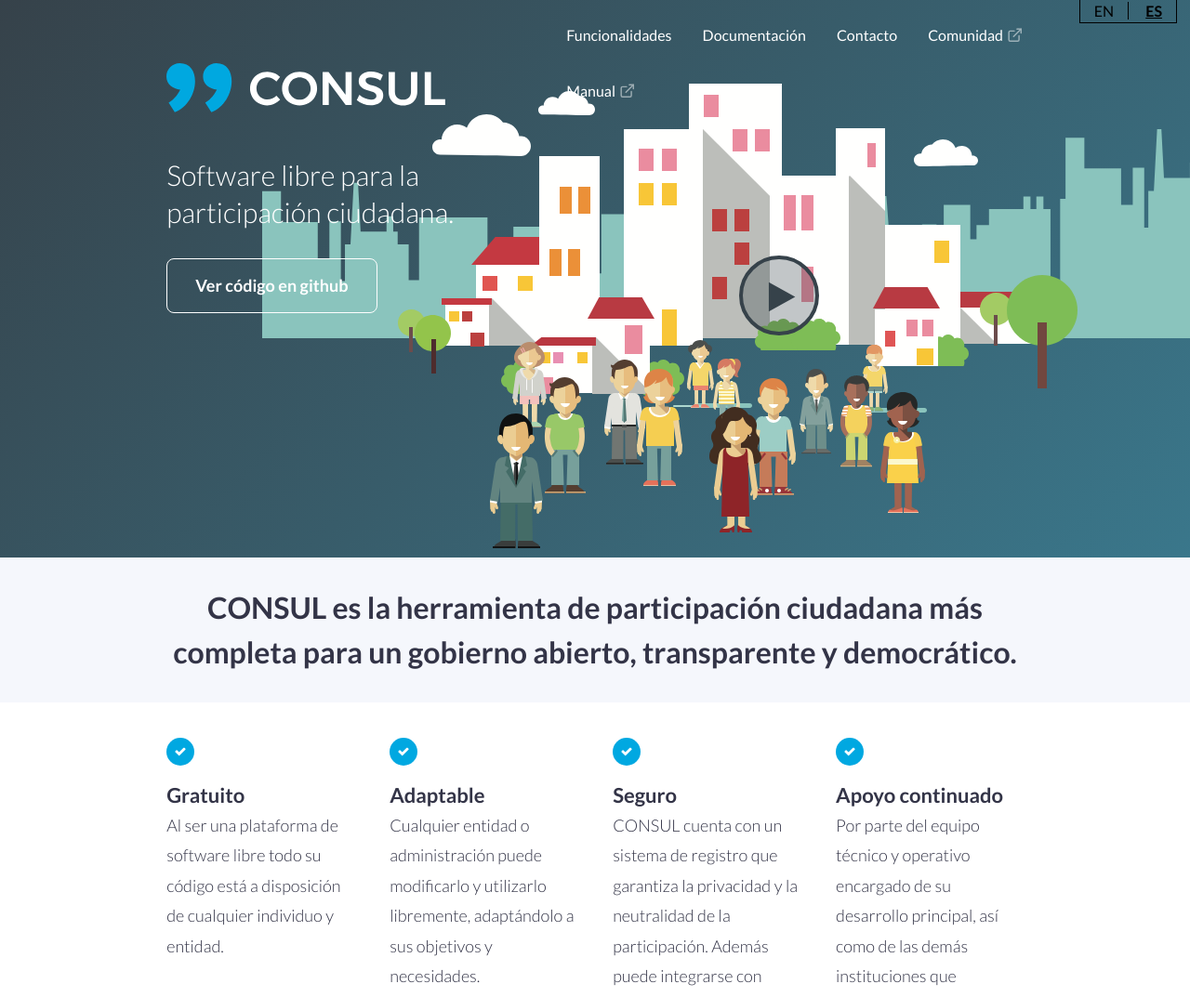
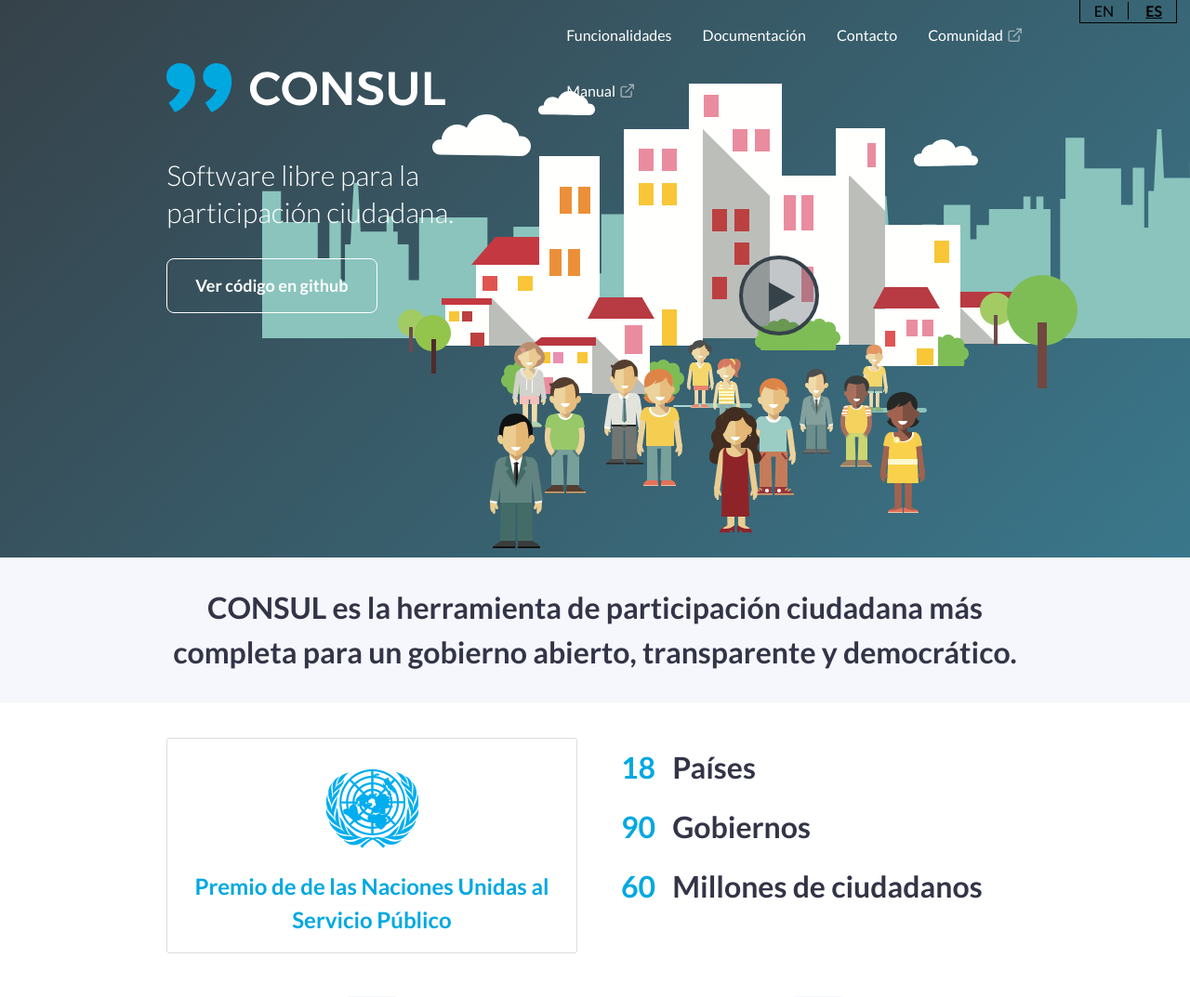
Before and after one commit to consuldemocracy/website, a Jekyll site: the page built from es/index.html, in a window 1280 px wide. Shown: the top 1073 px of the page at 93% size. Built offline with Jekyll 4.4.1, drawn with Linux system fonts in a browser that asks for light colours; some of the changed text lies outside the part shown.

Commit message:
Adds intro section

```diff
--- a/_data/i18n/es.yml
+++ b/_data/i18n/es.yml
@@ -21,6 +21,19 @@
 trusted: "Usado por ciudades y organizaciones de todo el mundo"
 repositories_list: "Lista completa de repositorios"
 participation: "Es la hora de las ciudades inteligentes"
+intro:
+  un_award: "Premio de de las Naciones Unidas al Servicio Público"
+  un_award_url: "https://publicadministration.un.org/es/UNPSA"
+  countries_number: "18"
+  countries: "Países"
+  governments_number: "90"
+  governments: "Gobiernos"
+  citizens_number: "60"
+  citizens: "Millones de ciudadanos"
+  idb: "Código para el Desarrollo Banco Inter-Americano para el Desarollo (BID)"
+  idb_url: "https://code.iadb.org/es/repositorio/47/consul"
+  undp: "Trabajando con el Programa de Naciones Unidas para el Desarrollo"
+  undp_url: "http://www.undp.org/content/undp/es/home.html"
 summary:
   free_title: "Gratuito"
   free_description: "Al ser una plataforma de software libre todo su código está a disposición de cualquier individuo y entidad."
--- a/_includes/index.html
+++ b/_includes/index.html
@@ -5,6 +5,10 @@
 </div>
 
 <div class="container margin">
+  {% include intro.html %}
+</div>
+
+<div class="container">
   {% include summary.html %}
 </div>
 
--- /dev/null
+++ b/_includes/intro.html
@@ -0,0 +1,48 @@
+<div class="intro">
+  <div class="row">
+    <div class="col-6 text-center">
+      <div class="un-card">
+        <a href="{{ site.data.i18n[page.locale].intro.un_award_url }}" target="_blank">
+          <img src="/img/intro/un_award.png" alt="{{ site.data.i18n[page.locale].intro.un_award }}">
+          <br>
+          <span>
+            <strong>{{ site.data.i18n[page.locale].intro.un_award }}</strong>
+          </span>
+        </a>
+      </div>
+    </div>
+    <div class="col-6">
+      <div class="row">
+        <div class="col-12">
+          <span class="number">{{ site.data.i18n[page.locale].intro.countries_number }}</span>
+          <span class="number-title">{{ site.data.i18n[page.locale].intro.countries }}</span>
+        </div>
+        <div class="col-12">
+          <span class="number">{{ site.data.i18n[page.locale].intro.governments_number }}</span>
+          <span class="number-title">{{ site.data.i18n[page.locale].intro.governments }}</span>
+        </div>
+        <div class="col-12">
+          <span class="number">{{ site.data.i18n[page.locale].intro.citizens_number }}</span>
+          <span class="number-title">{{ site.data.i18n[page.locale].intro.citizens }}</span>
+        </div>
+      </div>
+    </div>
+  </div>
+
+  <div class="development margin">
+    <div class="row text-center">
+      <div class="col-6">
+        <a href="{{ site.data.i18n[page.locale].intro.idb_url }}" target="_blank">
+          <img src="/img/intro/idb.png" alt="{{ site.data.i18n[page.locale].intro.idb }}">
+          <span>{{ site.data.i18n[page.locale].intro.idb }}</span>
+        </a>
+      </div>
+      <div class="col-6">
+        <a href="{{ site.data.i18n[page.locale].intro.undp_url }}" target="_blank">
+          <img src="/img/intro/undp.png" alt="{{ site.data.i18n[page.locale].intro.undp }}">
+          <span>{{ site.data.i18n[page.locale].intro.undp }}</span>
+        </a>
+      </div>
+    </div>
+  </div>
+</div>
--- a/_sass/_consul.scss
+++ b/_sass/_consul.scss
@@ -3,7 +3,7 @@
 // 01. Variables
 // 02. Reset & global styles
 // 03. Header
-// 04. Summary & organizations
+// 04. Intro, Summary & organizations
 // 05. Map
 // 06. Features
 // 07. Contact
@@ -69,6 +69,11 @@
 .margin {
   margin-bottom: $line-height;
   margin-top: $line-height;
+}
+
+.padding {
+  padding-bottom: $line-height;
+  padding-top: $line-height;
 }
 
 .show-for-sr {
@@ -302,7 +307,6 @@
     text-transform: uppercase;
 
     &:first-child {
-      // padding-right: $line-height/2;
       border-right: 1px solid black;
     }
 
@@ -326,8 +330,76 @@
   }
 }
 
-// 04. Summary & organizations
+// 04. Intro, Summary & organizations
 // ---------------------------
+
+.intro {
+
+  .un-card {
+
+    a {
+      border: 1px solid #dedddd;
+      border-radius: 3px;
+      display: block;
+      min-height: 200px;
+      padding: $line-height / 2;
+
+      &:hover {
+        box-shadow: 5px 5px 5px 0 rgba(247, 247, 247, 1);
+        text-decoration: none;
+      }
+    }
+
+    span,
+    strong {
+      color: $link;
+      font-size: 1.5rem;
+    }
+  }
+
+  .development {
+    border-bottom: 1px solid $light;
+
+    img {
+      border: 1px solid $light;
+      height: 50px;
+    }
+
+    span {
+      color: $link;
+      display: inline-block;
+      font-size: 0.9rem;
+      height: 50px;
+      margin-left: 12px;
+      margin-top: 16px;
+      vertical-align: top;
+    }
+  }
+
+  .number,
+  .number-title {
+    font-size: 2rem;
+    font-weight: bold;
+  }
+
+  .number {
+    color: $link;
+  }
+
+  .number-title {
+    display: inline-block;
+    margin-left: $line-height / 2;
+  }
+
+  @media only screen and (max-width: $breakpoint-med) {
+
+    .number,
+    .number-title {
+      display: block;
+      text-align: center;
+    }
+  }
+}
 
 .highlight {
   background: $light;
```
Also changed, not shown: _data/i18n/en.yml (+13 -0 lines), img/intro/idb.png (added), img/intro/un_award.png (added), img/intro/undp.png (added).
